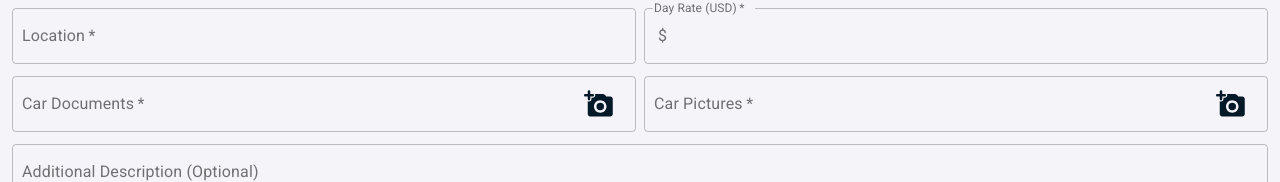
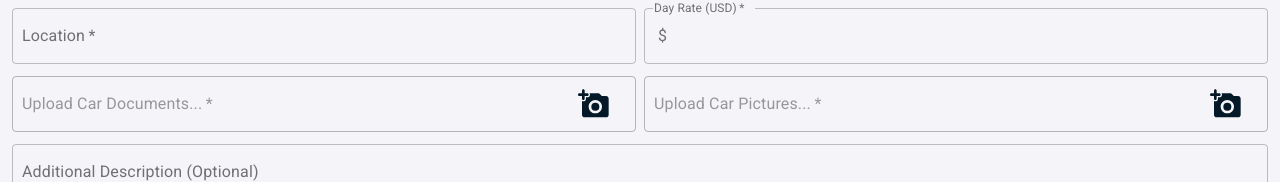
Before and after one commit to uprm-inso-4115-2020-2021-s2/semester-project-team-3, a Next.js app in the folder frontend/: page /listingForm in a window 1280 px wide. Shown: the part 257-439 px from the top of the page. Built offline with nearby package versions, Linux system fonts and the light colour scheme; no server answers.

Commit message:
fixed button on images

```diff
--- a/frontend/src/pages/listingForm/index.tsx
+++ b/frontend/src/pages/listingForm/index.tsx
@@ -70,16 +70,27 @@ export default function ListingForm(){
             </Grid>
 
             <Grid container direction="row" className={classes.submitItem}>
-                <TextField label="Car Documents" variant="outlined" required className={classes.submitTextField}
+                <TextField label="Upload Car Documents..." variant="outlined" disabled required className={classes.submitTextField} // might change to button group
+                    value={values.carDocuments}
+                    onChange={handleChange('carDocuments')}
                     InputProps={{
-                        endAdornment: <InputAdornment position="start"><AddAPhotoRounded className={classes.pictureIcon}/></InputAdornment>,
+                        endAdornment:
+                            <IconButton onClick={null}>
+                                <AddAPhotoRounded className={classes.pictureIcon}/>
+                            </IconButton>,
                     }}
                 />
-                <TextField label="Car Pictures" variant="outlined" required className={classes.submitTextField}
+                <TextField label="Upload Car Pictures..." variant="outlined" disabled required className={classes.submitTextField}
+                    value={values.carPictures}
+                    onChange={handleChange('carPictures')}
                     InputProps={{
-                        endAdornment: <InputAdornment position="start"><AddAPhotoRounded className={classes.pictureIcon}/></InputAdornment>,
+                        endAdornment:
+                            <IconButton onClick={null}>
+                                <AddAPhotoRounded className={classes.pictureIcon}/>
+                            </IconButton>,
                     }}
                 />
+
             </Grid>
 
             <Grid container direction="row">
@@ -123,12 +134,19 @@ const useStyles = makeStyles((theme: Theme) =>
             width: 10
         },
         pictureIcon: {
-            fontSize: 30,
+            fontSize: 32,
             color: theme.palette.secondary.main
         },
         submitDesc: {
             paddingLeft: theme.spacing(0.5),
             paddingRight: theme.spacing(0.5),
         },
+
+        inputRoot: {
+            "&$disabled": {
+              color: theme.palette.common.black
+            }
+        },
+        disabled: {},
     }),
 );
```
